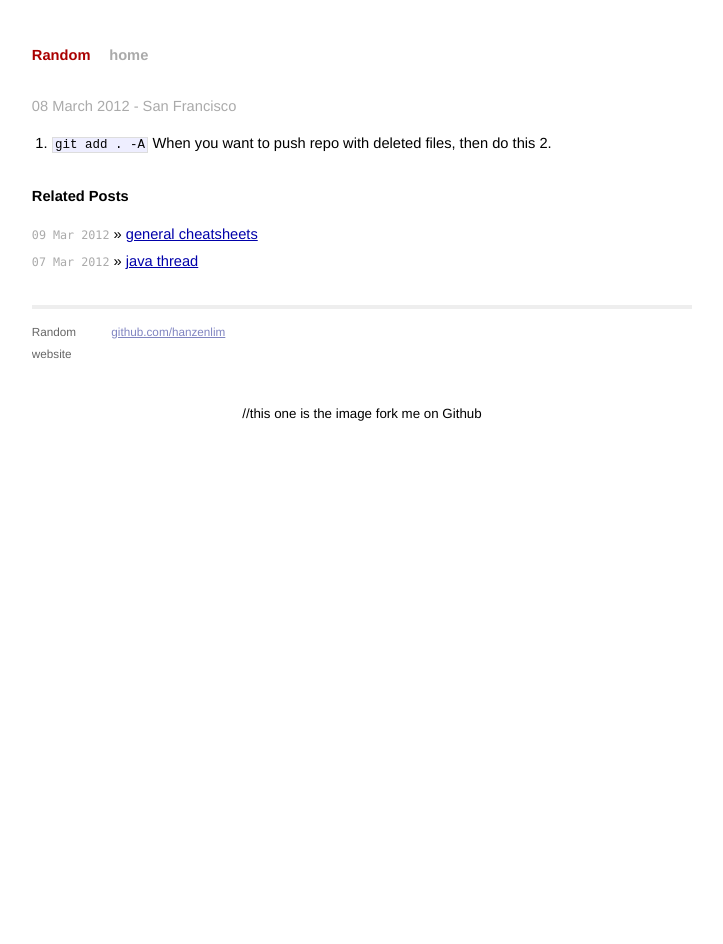
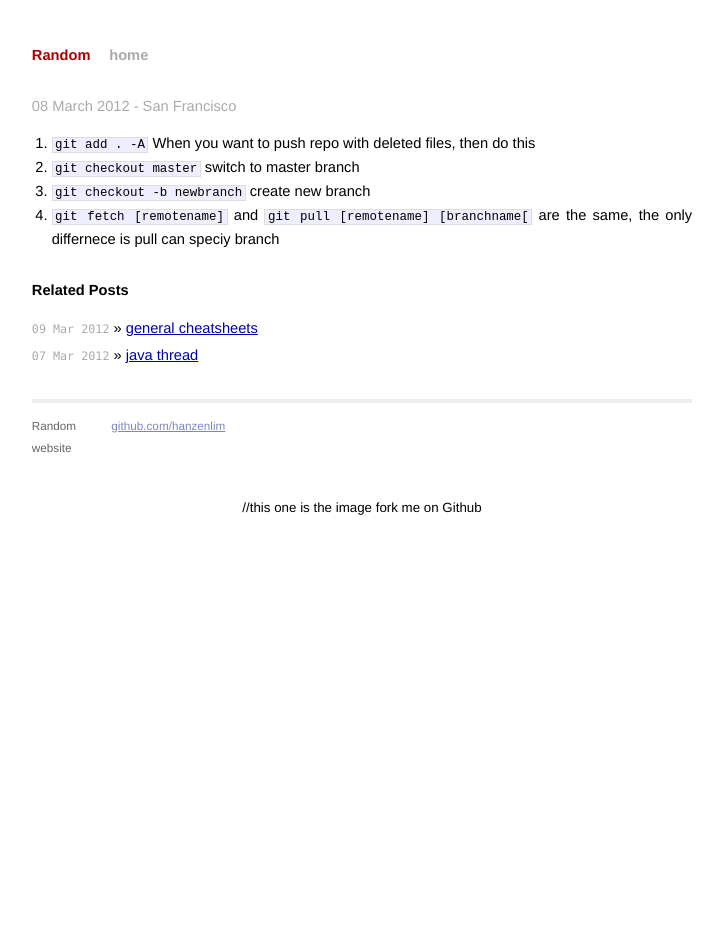
Before and after one commit to badong/badong.github.com, a Jekyll site: the page built from _posts/2012-03-8-github_cheatsheets.md, in a window 1280 px wide. Shown: the whole page, without its empty margins (278-1001 px from the left). Built offline with Jekyll 4.4.1, drawn with Linux system fonts in a browser that asks for light colours; Markdown is read by kramdown in place of the engine named in the settings.

Commit message:
Update _posts/2012-03-8-github_cheatsheets.md

```diff
--- a/_posts/2012-03-8-github_cheatsheets.md
+++ b/_posts/2012-03-8-github_cheatsheets.md
@@ -5,4 +5,6 @@ title: github cheatsheets
 
 <p class="meta">08 March 2012 - San Francisco</p>
 1. `git add . -A`  When you want to push repo with deleted files, then do this
-2.
+2. `git checkout master` switch to master branch
+3. `git checkout -b newbranch` create new branch
+4. `git fetch [remotename]` and `git pull [remotename] [branchname[` are the same, the only differnece is pull can speciy branch
```
